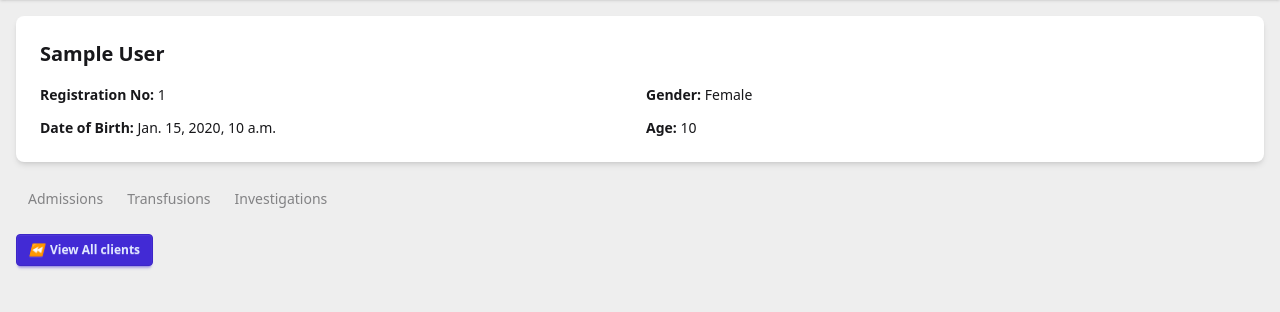
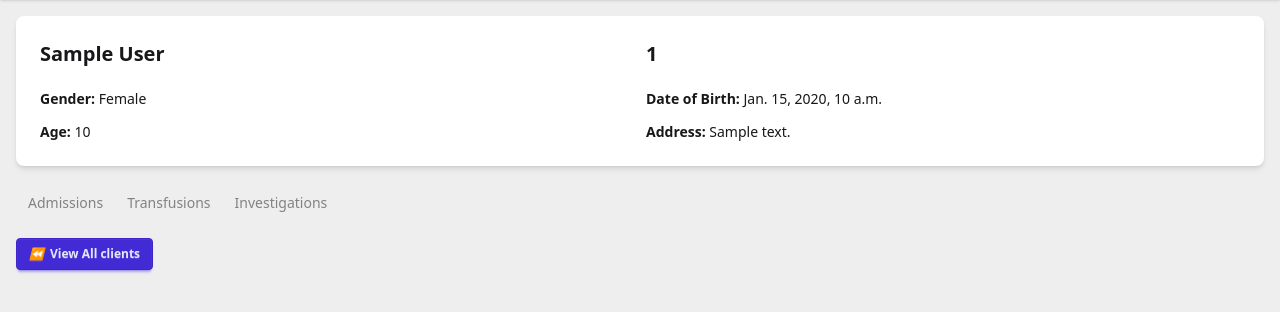
Before and after one commit to catmanti/thaldb1, a Django app: template clients/templates/clients/client_detail.html in a window 1280 px wide. Shown: the part 65-377 px from the top of the page. Run offline with Django 5.2, Linux system fonts and the light colour scheme; the template is opened without the code that fills it: most values are stand-ins (such as "Sample title", 1, 10 or a date in 2020); style sheets or scripts are compiled from the project's sources.

Commit message:
Edit card to add ThalNo bold

```diff
--- a/clients/templates/clients/client_detail.html
+++ b/clients/templates/clients/client_detail.html
@@ -4,17 +4,16 @@
 <div class="container mx-auto px-4">
     <div class="card bg-base-100 shadow-md my-4">
         <div class="card-body">
-            <h2 class="card-title text-xl font-semibold mb-2">
-                {{ client.full_name }}
-            </h2>
 
             <div class="grid grid-cols-1 md:grid-cols-2 gap-3">
-                <p><span class="font-semibold">Registration No:</span> {{ client.registration_number }}</p>
+                <h2 class="card-title text-xl font-semibold mb-2"> {{ client.full_name }} </h2>
+                <h2 class="card-title text-xl font-semibold mb-2"> {{ client.registration_number }}</h2>
                 <p><span class="font-semibold">Gender:</span>
                     {% if client.gender == "M" %}Male{% else %}Female{% endif %}
                 </p>
                 <p><span class="font-semibold">Date of Birth:</span> {{ client.date_of_birth }}</p>
                 <p><span class="font-semibold">Age:</span> {{ client.age_string }}</p>
+                <p><span class="font-semibold">Address:</span> {{ client.address }}</p>
             </div>
         </div>
     </div>
```
